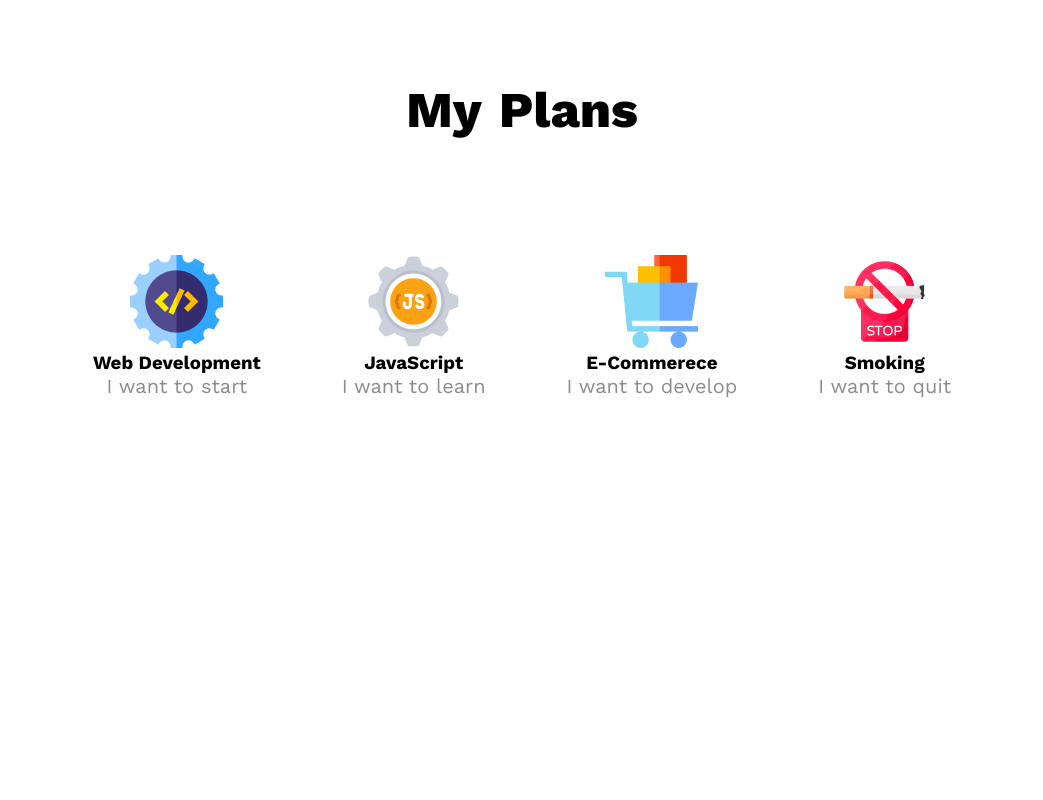
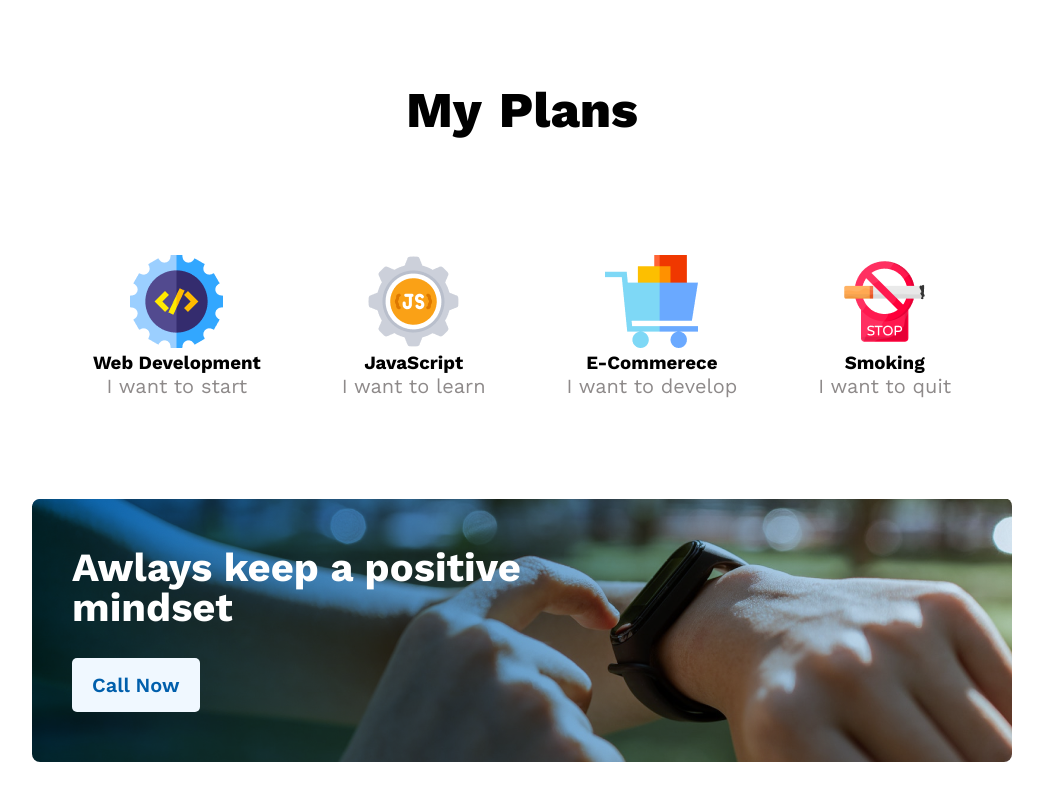
Before and after one commit to wahidalam91/new-year-new-one, a plain HTML site: page index.html in a window 1280 px wide. Shown: the part 1663-2463 px from the top of the page, without its empty margins (118-1161 px from the left). Before the commit the page ends 2261 px from the top, so only its background shows below. Drawn offline with nearby package versions, Linux system fonts and the light colour scheme.

Commit message:
Be positive section created

```diff
--- a/index.html
+++ b/index.html
@@ -73,6 +73,14 @@
                 </div>
             </div>
          </section>
+
+         <!-- Be PositiveSection -->
+         <section id="positive-section">
+             <div id="positive-section-items">
+                <h2 class="positive-text">Awlays keep a positive <br> mindset</h2>
+                <button class="btn-primary">Call Now</button>
+             </div>
+         </section>
     </main>
     <footer>
 
--- a/style.css
+++ b/style.css
@@ -124,3 +124,28 @@ main{
     font-weight: 600px;
     color: rgb(142, 138, 138);
 }
+
+
+/* Be Positive related Styles */
+#positive-section{
+    background-image: url(./images/watch.png), url(./images/gradient1.png) ;
+    background-repeat: no-repeat;
+    background-blend-mode: multiply;
+
+    color: white;
+    padding: 30px 40px;
+    border-radius: 8px
+}
+
+
+.positive-text{
+    margin-top: 20px;
+    font-size: 40px;
+    line-height: 40px;
+    text-align: left;
+    margin-bottom: 10px;
+}
+
+#positive-section .btn-primary{
+    margin: 20px 0px;
+}
```
